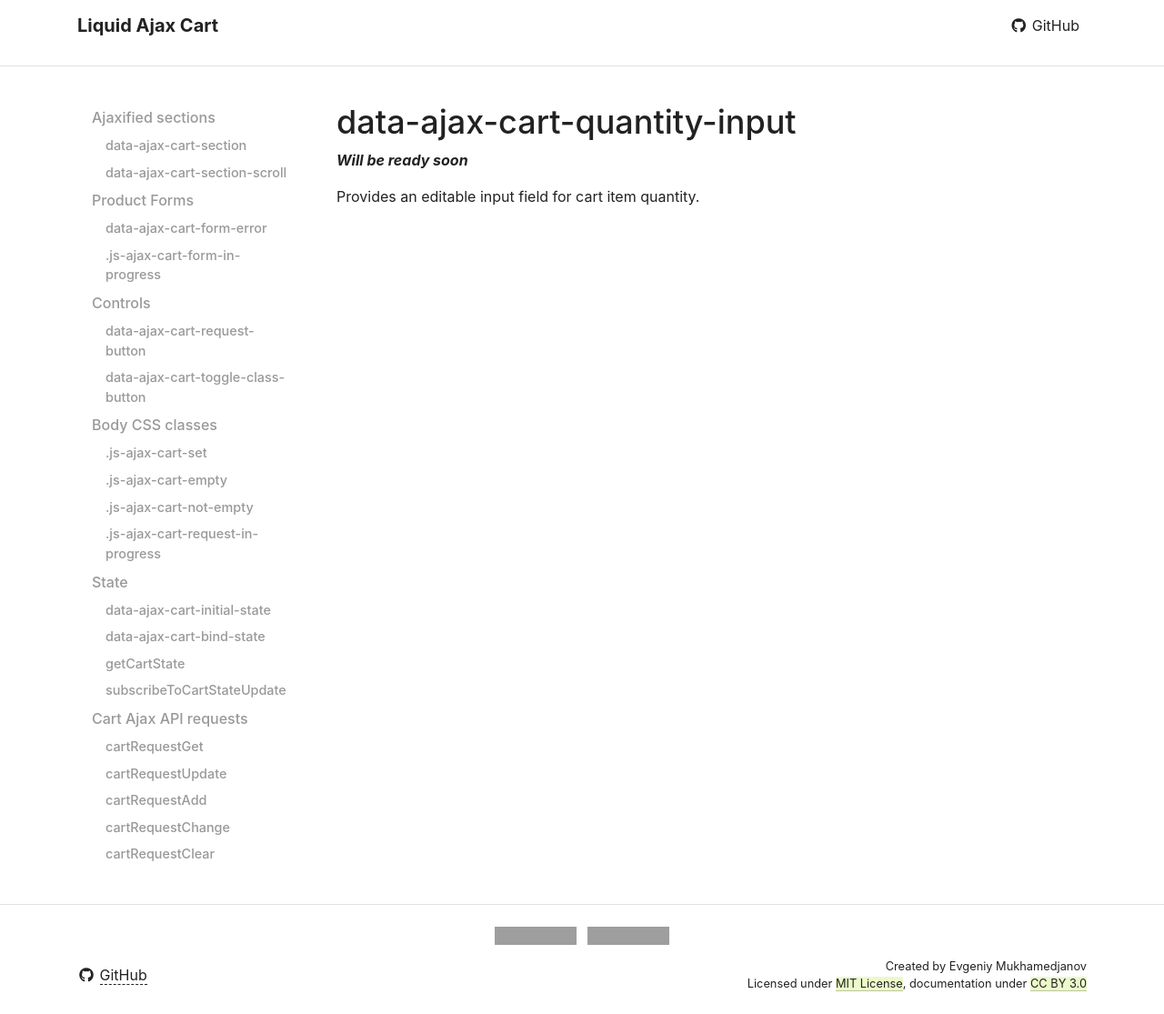
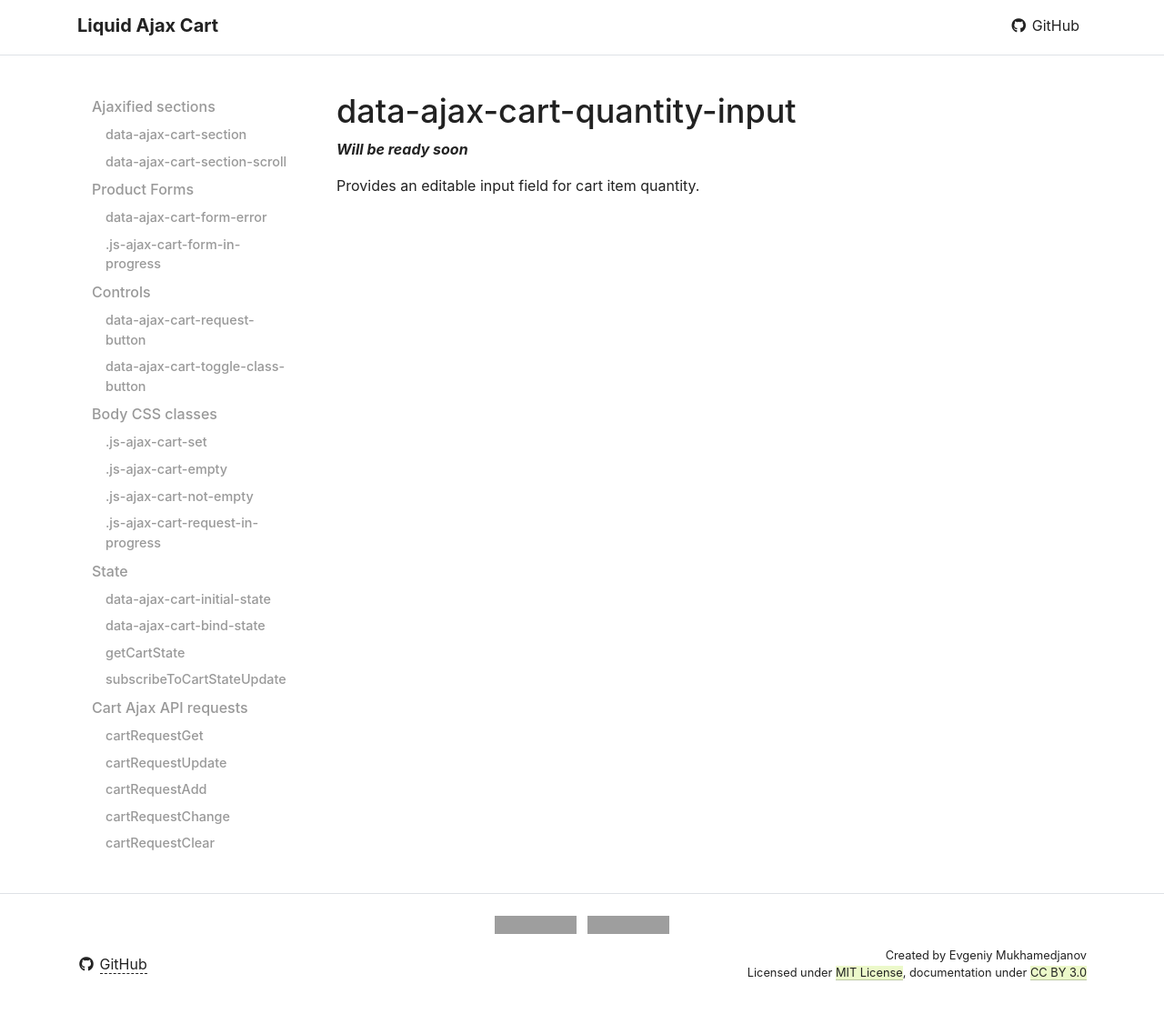
Before and after one commit to EvgeniyMukhamedjanov/liquid-ajax-cart, a Jekyll site: the page built from docs/reference/data-ajax-cart-quantity-input.md, in a window 1280 px wide and 1115 px high. Shown: the whole window at 91% size. Built offline with Jekyll 4.4.1, drawn with Linux system fonts in a browser that asks for light colours; nearby versions of some CDN libraries; our own code applies the rules of GitHub Pages for plain Markdown files; a script that is not in the unit is left out; grey boxes are pictures that could not be loaded.

Commit message:
Update masthead.html

```diff
--- a/docs/_includes/masthead.html
+++ b/docs/_includes/masthead.html
@@ -1,7 +1,7 @@
 {% assign reference_slice = page.url | slice: 0, 11 %}
 
 {% if reference_slice == '/reference/' %}
-    <hr class="mt-3" />
+    <hr class="mt-1" />
 {% else %}
 
     {% capture alignment_class -%}
```
